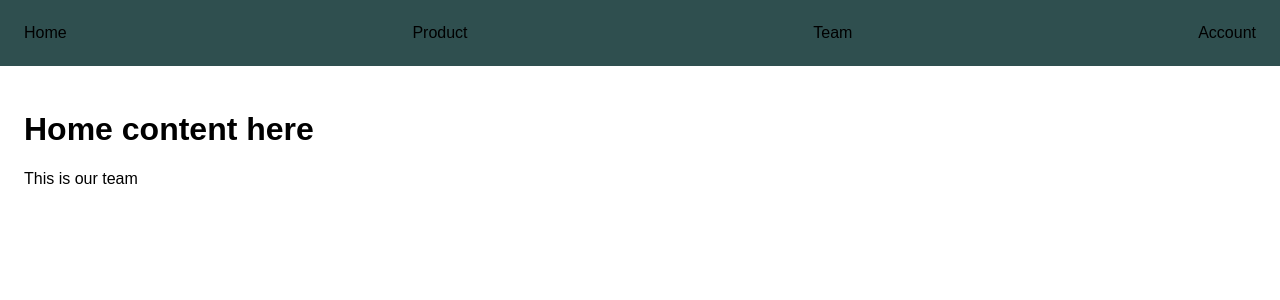
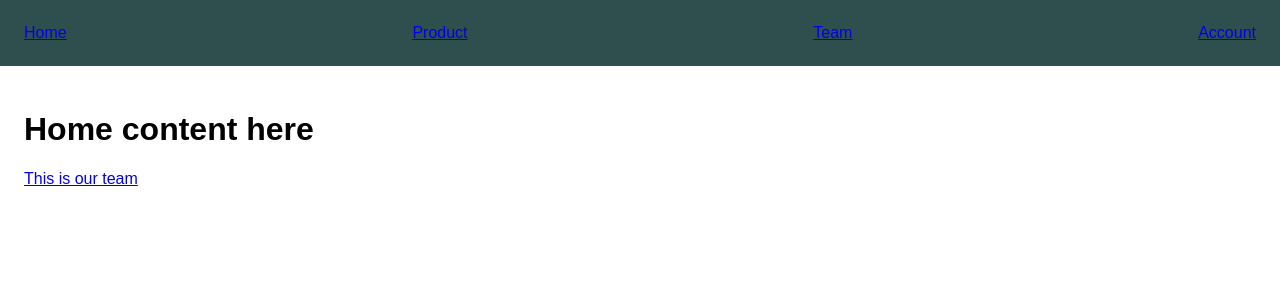
Before and after one commit to jecaps/next-js-routing, a Next.js app: page / in a window 1280 px wide. Shown: the top 300 px of the page. Built offline with nearby package versions, Linux system fonts and the light colour scheme.

Commit message:
Navigation in header

```diff
--- a/components/Header.js
+++ b/components/Header.js
@@ -1,13 +1,22 @@
+import Link from "next/link";
 import styled from "styled-components";
 
 export default function Header() {
   return (
     <StyledHeader>
       <StyledNav>
-        <a>Home</a>
-        <a>Product</a>
-        <a>Team</a>
-        <a>Account</a>
+        <Link href="/">
+          <a>Home</a>
+        </Link>
+        <Link href="/product">
+          <a>Product</a>
+        </Link>
+        <Link href="/team">
+          <a>Team</a>
+        </Link>
+        <Link href="/account">
+          <a>Account</a>
+        </Link>
       </StyledNav>
     </StyledHeader>
   );
--- a/pages/index.js
+++ b/pages/index.js
@@ -1,8 +1,10 @@
+import Link from "next/link";
+
 export default function Home() {
   return (
     <>
       <h1>Home content here</h1>
-      <a>This is our team</a>
+      <Link href={"/team"}>This is our team</Link>
     </>
   );
 }
```
Also changed, not shown: 1 other file (tests, documents, lock files or other folders).
